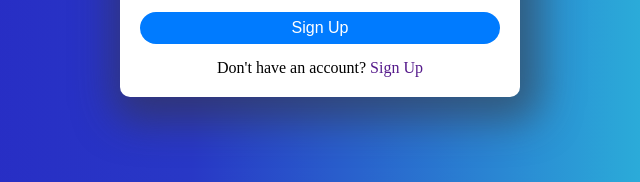
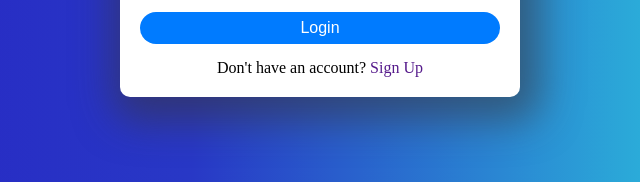
Before and after one commit to Rahmanhusain/play.ultimate, a plain HTML site: page index.html in a window 1280 px wide. Shown: the part 473-655 px from the top of the page, 320-960 px from the left. Drawn offline with nearby package versions, Linux system fonts and the light colour scheme.

Commit message:
Update index.html

```diff
--- a/index.html
+++ b/index.html
@@ -94,7 +94,7 @@
                 <input type="password" id="lpassword" name="password" required>
                 <i id="logineye" class="fa-solid fa-eye"></i>
             </div>
-            <button type="submit" class="submit">Sign Up</button>
+            <button type="submit" class="submit">Login</button>
         </form>
         <p id="logsignlink">Don't have an account? <a href="" id="toggleLink" onclick="change(event)">Sign Up</a></p>
     </div>
```
